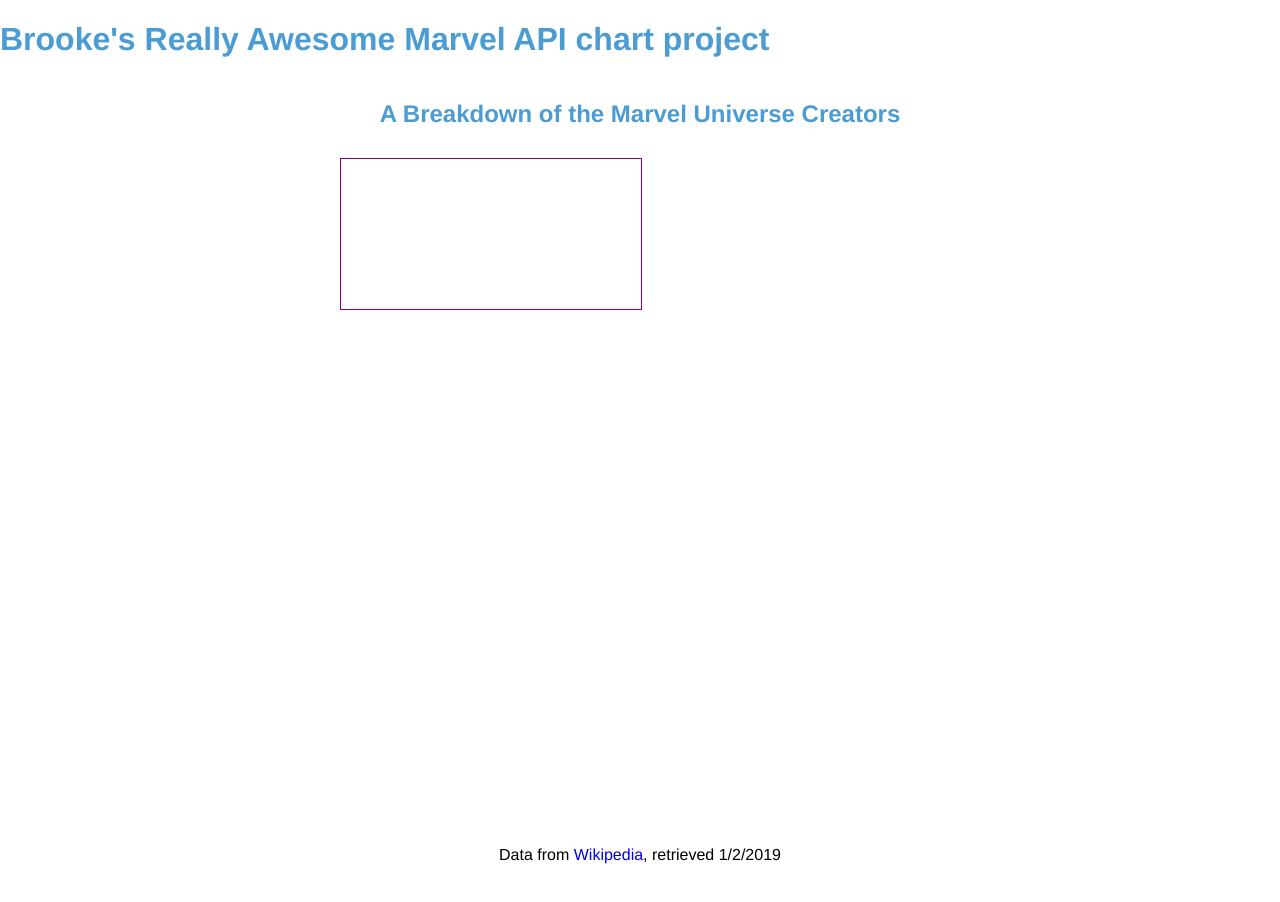
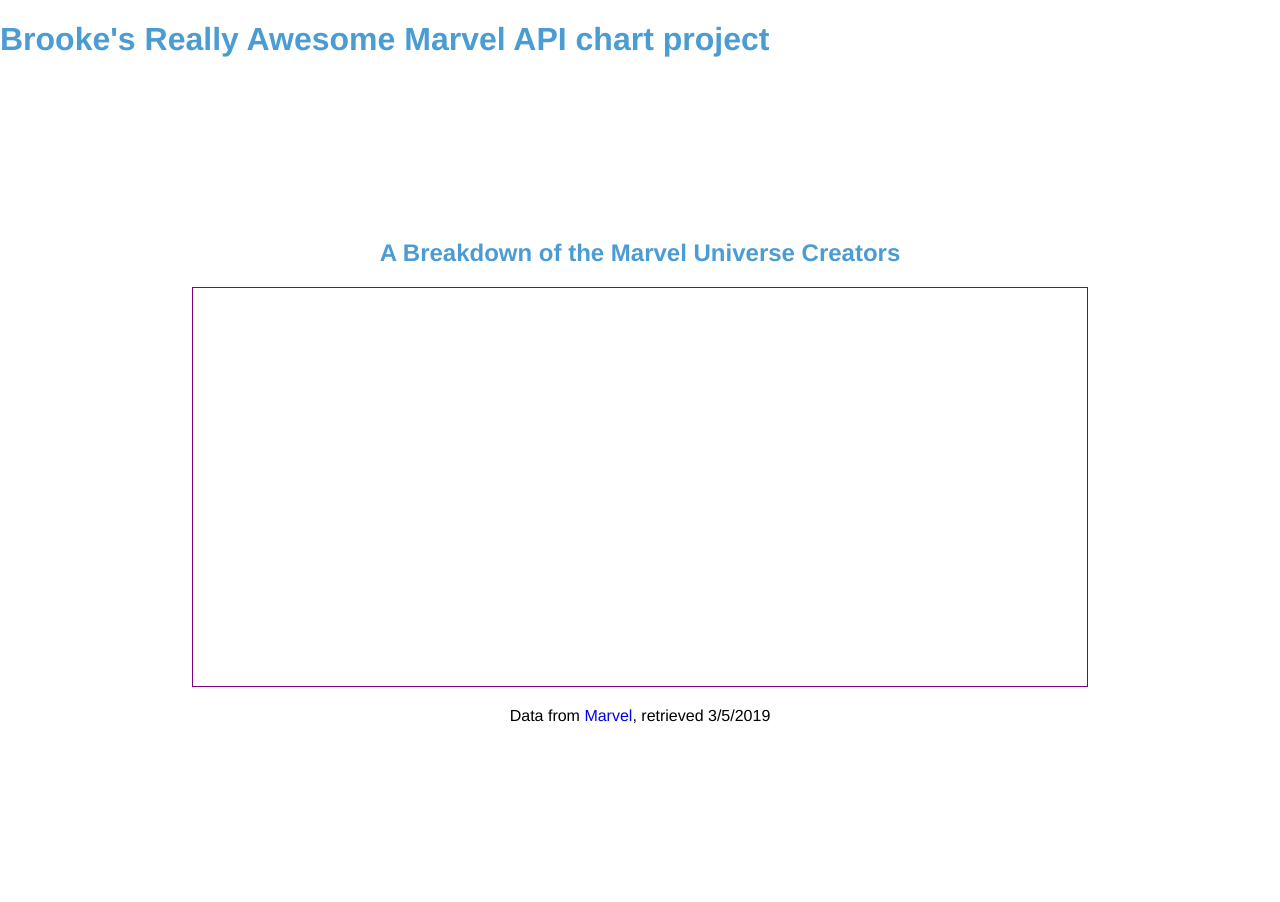
Before and after one commit to brookenf/mejo583project1, a website: page views/index.html in a window 1280 px wide. Shown: the top 902 px of the page. Drawn offline with nearby package versions, Linux system fonts and the light colour scheme; no server answers; a script that the page names is missing.

Commit message:
Fix sizing issue of chart

```diff
--- a/public/client.js
+++ b/public/client.js
@@ -74,8 +74,7 @@
             }],
             yAxes: [{
                 ticks: {
-                    min: 0,
-                    stepSize: 2000
+                    min: 0
                 }
             }]
         }
--- a/public/style.css
+++ b/public/style.css
@@ -57,15 +57,9 @@
   overflow-x: scroll;
 }
 
-
-
-.chart-container {
-  position: relative;
-  height: 100%;
-  width: 100%;
-  max-width: 600px;
-  margin-top: 10px;
-  margin-bottom: 10px;
+canvas#barChart {
+  width: 70vw;
+  height: 50vh;
 }
 
 #marvel-characters{
--- a/views/index.html
+++ b/views/index.html
@@ -41,7 +41,7 @@
         </div>
 
         <p>
-          Data from <a href="https://en.wikipedia.org/wiki/World_population">Wikipedia</a>, retrieved 1/2/2019
+          Data from <a href="https://developer.marvel.com/" target="_blank">Marvel</a>, retrieved 3/5/2019
         </p>
       </section>
 
```
